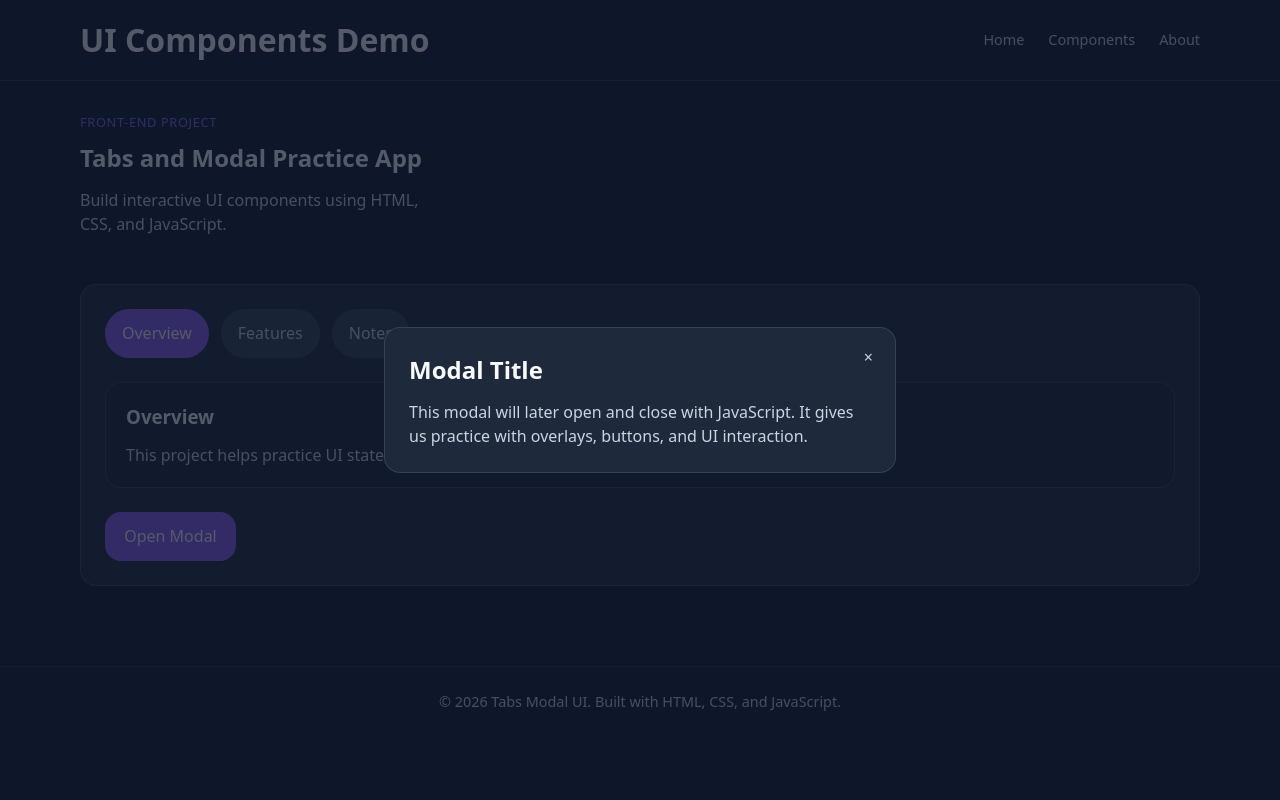
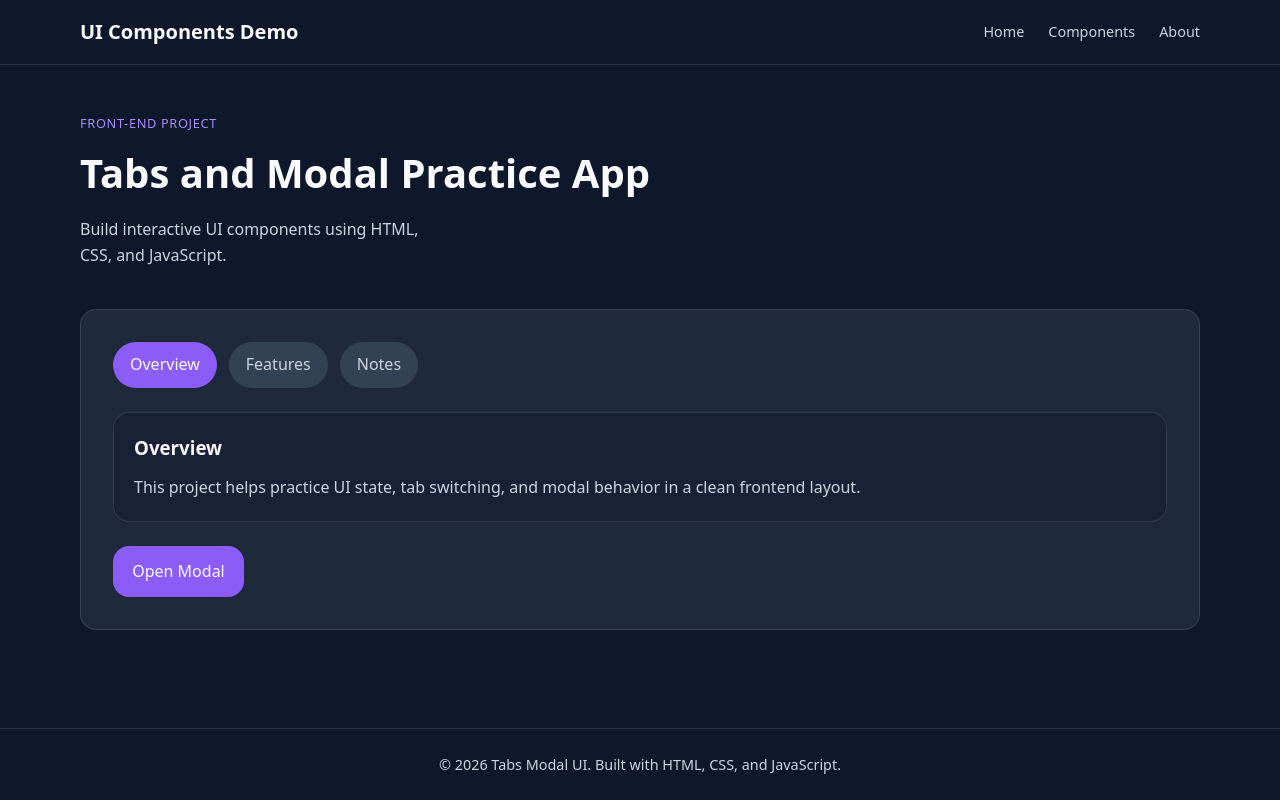
Before and after one commit to jprobussr/tabs-modal-ui, a plain HTML site: page index.html in a window 1280 px wide. Drawn offline with Linux system fonts and the light colour scheme.

Commit message:
refactor: rebuild CSS with improved layout, spacing, and component structure

```diff
--- a/style.css
+++ b/style.css
@@ -21,17 +21,12 @@
 body {
   margin: 0;
   font-family: system-ui, sans-serif;
-  line-height: 1.5;
+  line-height: 1.6;
   background: var(--bg);
   color: var(--text);
   display: flex;
   flex-direction: column;
   min-height: 100vh;
-}
-
-img {
-  display: block;
-  max-width: 100%;
 }
 
 h1,
@@ -41,25 +36,26 @@ p {
   margin: 0;
 }
 
-main {
-  display: flex;
-  flex-direction: column;
-  gap: 3rem;
-  padding: 2rem 0;
+a {
+  color: inherit;
+  text-decoration: none;
 }
 
 button {
   font: inherit;
 }
 
-a {
-  color: inherit;
-  text-decoration: none;
-}
-
 .container {
   width: min(100% - 2rem, var(--container));
   margin-inline: auto;
+}
+
+main {
+  flex: 1;
+  display: flex;
+  flex-direction: column;
+  gap: 2.5rem;
+  padding: 2rem 0 3rem;
 }
 
 .site-header {
@@ -73,6 +69,11 @@ a {
   padding: 1rem 0;
 }
 
+.logo {
+  font-size: 1.25rem;
+  font-weight: 600;
+}
+
 .site-nav {
   display: flex;
   gap: 1.5rem;
@@ -81,14 +82,19 @@ a {
 .site-nav a {
   color: var(--muted);
   font-size: 0.9rem;
+  transition: color 0.2s ease;
 }
 
 .site-nav a:hover {
   color: var(--text);
 }
 
+.hero {
+  padding: 1rem 0 0;
+}
+
 .eyebrow {
-  color: var(--accent);
+  color: #a78bfa;
   font-size: 0.8rem;
   text-transform: uppercase;
   letter-spacing: 0.05em;
@@ -96,19 +102,20 @@ a {
 
 .hero h2 {
   margin-top: 0.5rem;
+  font-size: clamp(1.75rem, 4vw, 2.5rem);
 }
 
 .hero-text {
   margin-top: 0.75rem;
   color: var(--muted);
-  max-width: 40ch;
+  max-width: 38ch;
 }
 
 .tabs-section .container {
   background: var(--surface);
   border: 1px solid var(--border);
   border-radius: var(--radius);
-  padding: 1.5rem;
+  padding: 2rem;
 }
 
 .tabs {
@@ -122,8 +129,11 @@ a {
   color: var(--muted);
   border: 1px solid transparent;
   border-radius: 999px;
-  padding: 0.7rem 1rem;
+  padding: 0.6rem 1rem;
   cursor: pointer;
+  transition:
+    background 0.2s ease,
+    color 0.2s ease;
 }
 
 .tab-btn.active {
@@ -136,20 +146,20 @@ a {
 }
 
 .tab-panel {
+  display: none;
   background: rgba(15, 23, 42, 0.35);
   border: 1px solid var(--border);
   border-radius: var(--radius);
   padding: 1.25rem;
-  display: none;
+}
+
+.tab-panel.active {
+  display: block;
 }
 
 .tab-panel p {
   margin-top: 0.75rem;
   color: var(--muted);
-}
-
-.tab-panel.active {
-  display: block;
 }
 
 .open-modal-btn {
@@ -160,6 +170,7 @@ a {
   border-radius: var(--radius);
   padding: 0.8rem 1.2rem;
   cursor: pointer;
+  transition: background 0.2s ease;
 }
 
 .open-modal-btn:hover {
@@ -168,7 +179,6 @@ a {
 
 .site-footer {
   border-top: 1px solid var(--border);
-  margin-top: 3rem;
 }
 
 .site-footer .container {
@@ -186,10 +196,6 @@ a {
   place-items: center;
   padding: 1rem;
 }
-
-/* .hidden {
-  display: none;
-} */
 
 .modal {
   width: min(100%, 32rem);
@@ -214,3 +220,7 @@ a {
     margin-top: 0.75rem;
     color: var(--muted);
 }
+
+.hidden {
+    display: none;
+}
```
Lines whose indentation alone changed are shown as unchanged.
